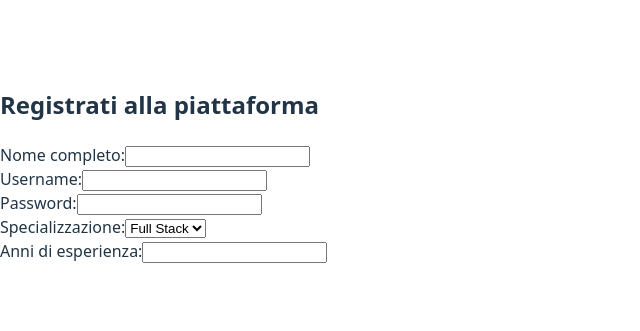
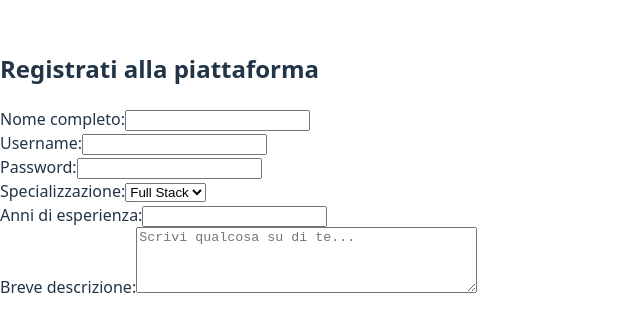
Before and after one commit to GiovanniYahyaLaassel/ex-react-useref-signup, a React (Vite) app: page / in a window 1280 px wide. Shown: the part 235-566 px from the top of the page, without its empty margins (0-640 px from the left). Built offline with nearby package versions, Linux system fonts and the light colour scheme.

Commit message:
Add controlled textarea for developer bio using useState

```diff
--- a/src/components/SignupForm.jsx
+++ b/src/components/SignupForm.jsx
@@ -7,6 +7,7 @@ function SignupForm () {
     const [password, setPassword] = useState("");
     const [specialization, setSpecialization] = useState("Full Stack");
     const [experience, setExperience] = useState("");
+    const [bio, setBio] = useState("");
 
 
     // Handler per aggiornare lo stato
@@ -34,6 +35,13 @@ function SignupForm () {
         setExperience(e.target.value);
         console.log("Anni di esperienza:", e.target.value);
     };
+
+    const handleBioChange = (e) => {
+        setBio(e.target.value);
+        console.log("Bio:", e.target.value);
+    };
+
+
 
     return (
         <form>
@@ -94,6 +102,17 @@ function SignupForm () {
                 />
             </div>
 
+            <div>
+                <label htmlFor="bio">Breve descrizione:</label>
+                <textarea
+                    id="bio"
+                    value={bio}
+                    onChange={handleBioChange}
+                    rows="4"
+                    cols="40"
+                    placeholder="Scrivi qualcosa su di te..."
+                />
+            </div>
         </form>
     );
 }
```
